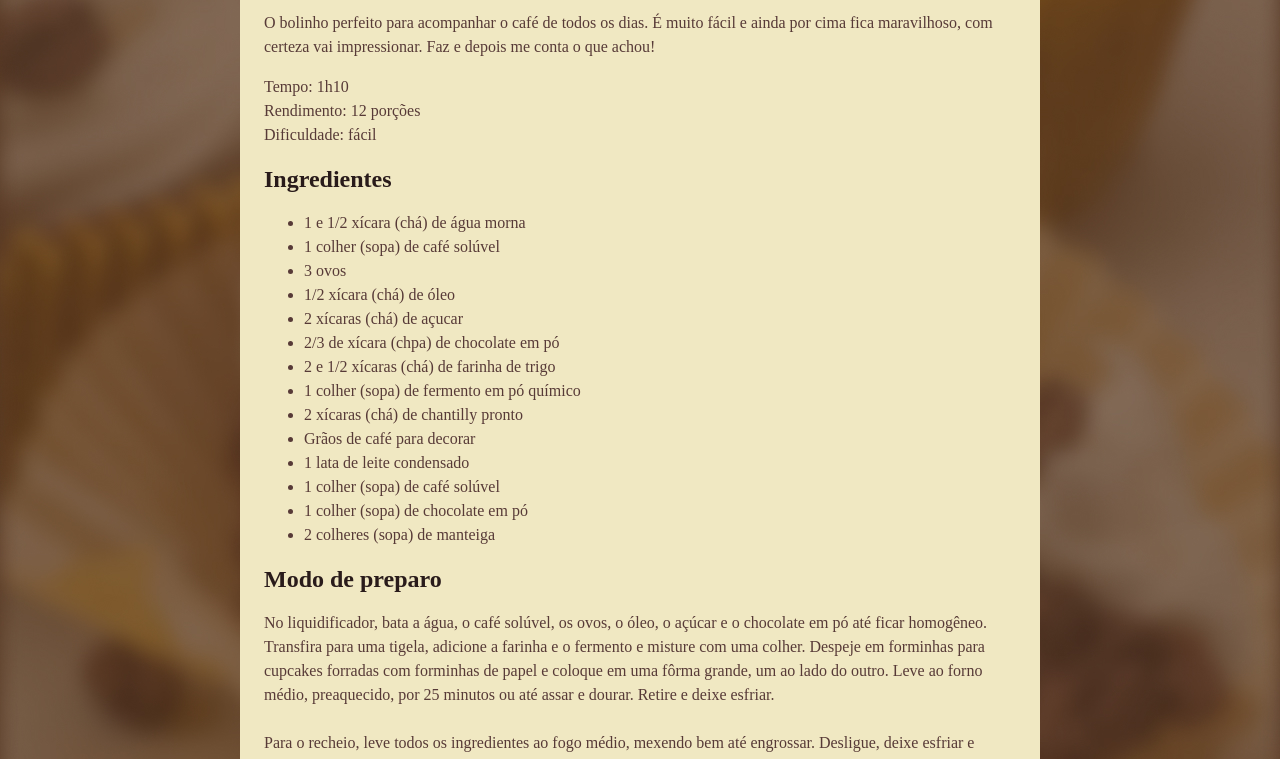
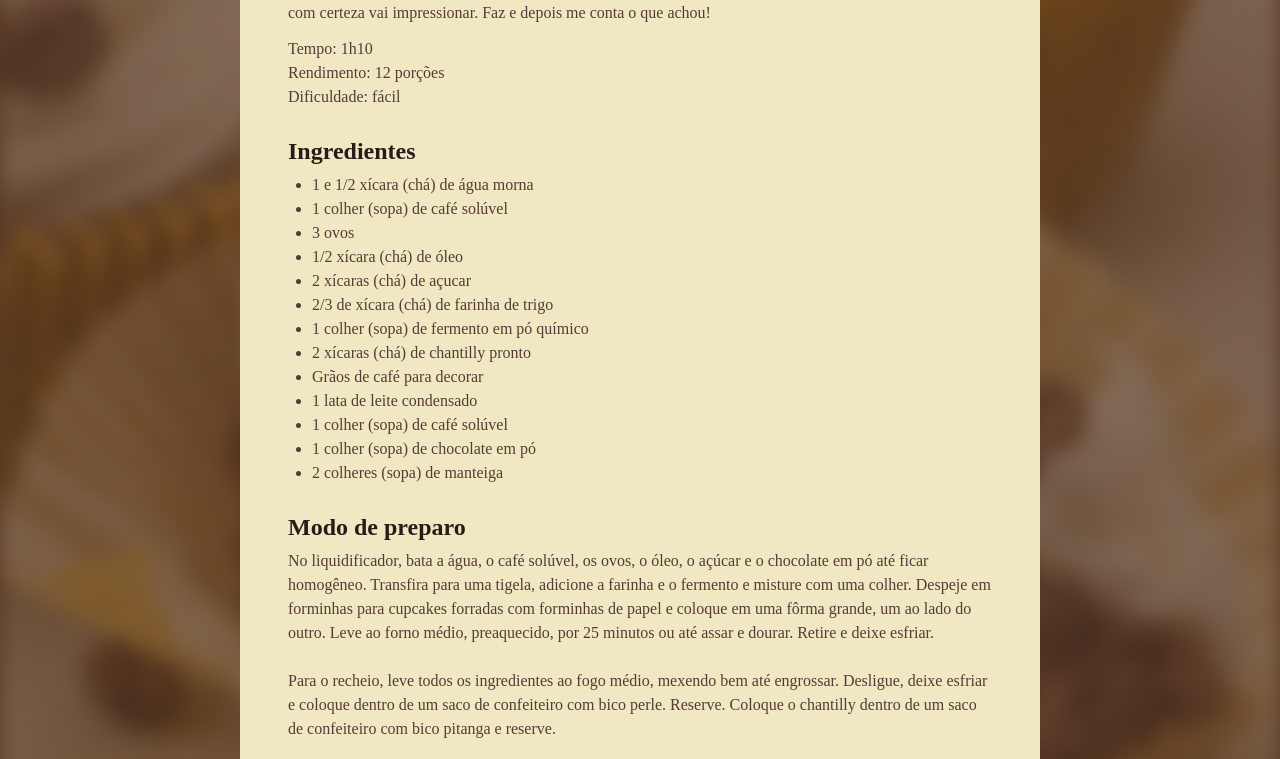
Before and after one commit to debbsouz/Pagina-de-Receitas, a plain HTML site: page index.html in a window 1280 px wide. Shown: the part 590-1349 px from the top of the page. Drawn offline with Linux system fonts and the light colour scheme; a web font is replaced by a local one.

Commit message:
personalizando espaços

```diff
--- a/index.html
+++ b/index.html
@@ -35,8 +35,7 @@
                 <li>3 ovos</li>
                 <li>1/2 xícara (chá) de óleo</li>
                 <li>2 xícaras (chá) de açucar</li>
-                <li>2/3 de xícara (chpa) de chocolate em pó</li>
-                <li>2 e 1/2 xícaras (chá) de farinha de trigo</li>
+                <li>2/3 de xícara (chá) de farinha de trigo</li>
                 <li>1 colher (sopa) de fermento em pó químico</li>
                 <li>2 xícaras (chá) de chantilly pronto</li>
                 <li>Grãos de café para decorar</li>
--- a/style.css
+++ b/style.css
@@ -1,3 +1,8 @@
+* {
+    margin: 0;
+    padding: 0;
+}
+
 :root {
       font-family: "Alice", serif;
       line-height: 150%;
@@ -22,6 +27,18 @@ img {
     border-radius: 16px
 }
 
+main {
+    padding: 24px;
+}
+
+section + section {
+    margin-top: 24px;
+}
+
+#about p + p {
+    margin-top: 12px;
+}
+
 h1 {
     line-height: 140%;
     font-size: 40px;
@@ -33,4 +50,10 @@ h2 {
 
 h1, h2 {
     color: #291B1A;
+    margin-bottom: 4px;
+    line-height: 150%;
 }
+
+ul {
+    padding-left: 24px;
+}
```
